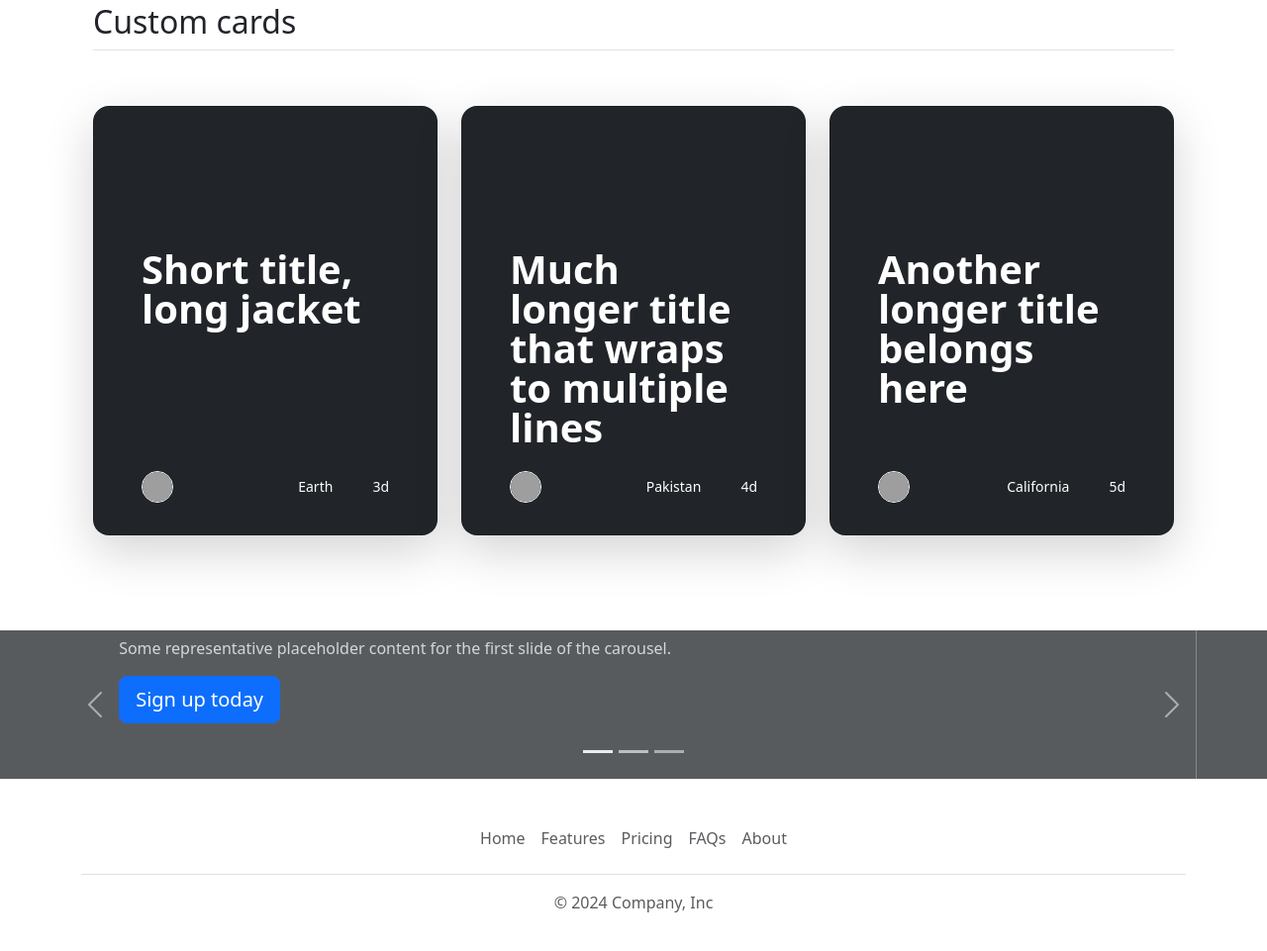
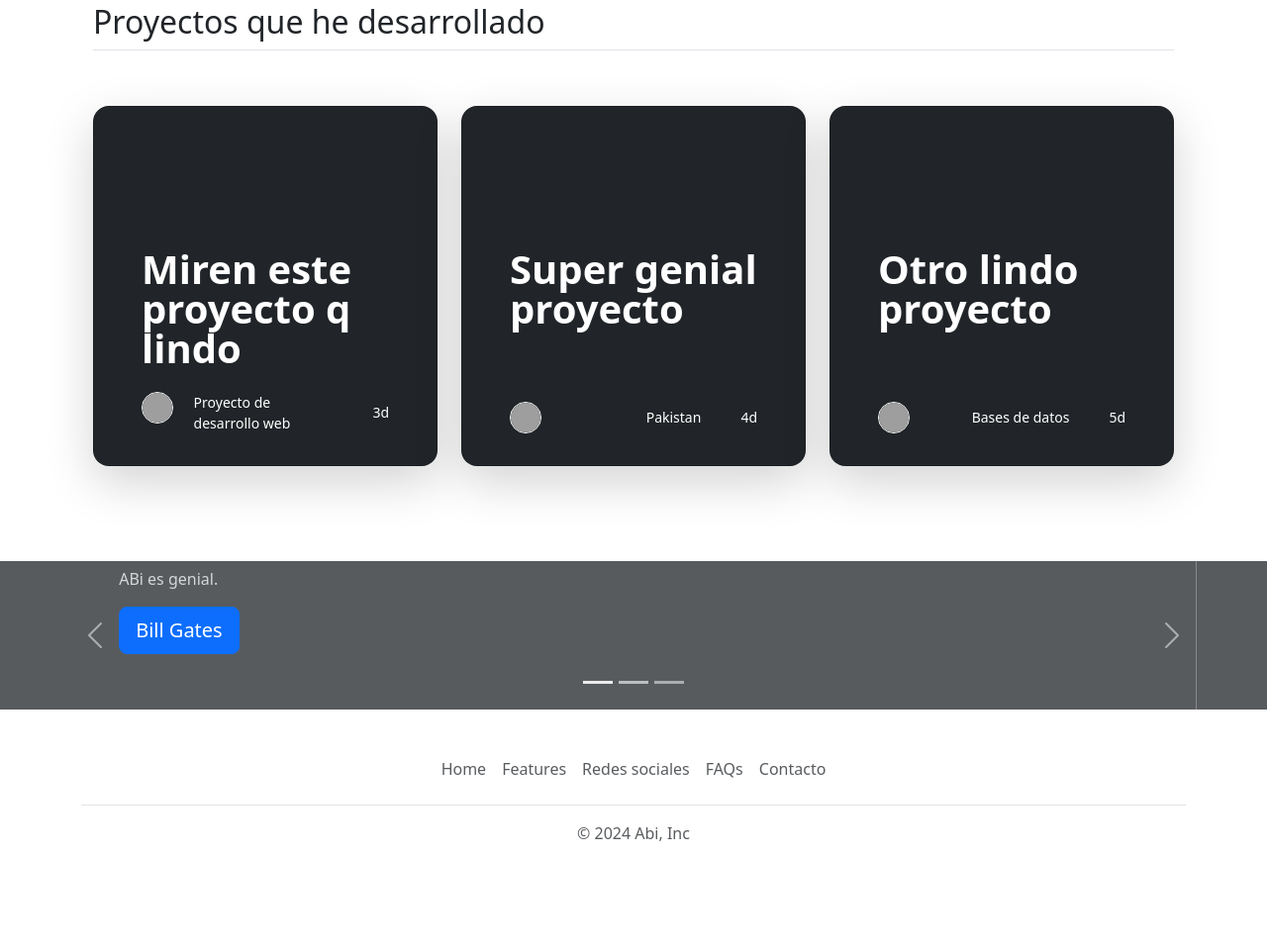
Before and after one commit to abigs1/portafolio, a plain HTML site: page index.html in a window 1280 px wide. Shown: the part 1071-2032 px from the top of the page at 99% size. After the commit the page ends 1981 px from the top, so only its background shows below. Drawn offline with nearby package versions, Linux system fonts and the light colour scheme; grey boxes are pictures that could not be loaded.

Commit message:
Add files via upload

```diff
--- a/index.html
+++ b/index.html
@@ -137,14 +137,14 @@
 
         <section id="proyectos">
             <div class="container px-4 py-5" id="custom-cards">
-                <h2 class="pb-2 border-bottom">Custom cards</h2>
+                <h2 class="pb-2 border-bottom">Proyectos que he desarrollado</h2>
 
                 <div class="row row-cols-1 row-cols-lg-3 align-items-stretch g-4 py-5">
                     <div class="col">
                         <div class="card card-cover h-100 overflow-hidden text-bg-dark rounded-4 shadow-lg"
                             style="background-image: url('unsplash-photo-1.jpg');">
                             <div class="d-flex flex-column h-100 p-5 pb-3 text-white text-shadow-1">
-                                <h3 class="pt-5 mt-5 mb-4 display-6 lh-1 fw-bold">Short title, long jacket</h3>
+                                <h3 class="pt-5 mt-5 mb-4 display-6 lh-1 fw-bold">Miren este proyecto q lindo</h3>
                                 <ul class="d-flex list-unstyled mt-auto">
                                     <li class="me-auto">
                                         <img src="https://github.com/twbs.png" alt="Bootstrap" width="32" height="32"
@@ -154,7 +154,7 @@
                                         <svg class="bi me-2" width="1em" height="1em">
                                             <use xlink:href="#geo-fill"></use>
                                         </svg>
-                                        <small>Earth</small>
+                                        <small>Proyecto de desarrollo web</small>
                                     </li>
                                     <li class="d-flex align-items-center">
                                         <svg class="bi me-2" width="1em" height="1em">
@@ -171,8 +171,7 @@
                         <div class="card card-cover h-100 overflow-hidden text-bg-dark rounded-4 shadow-lg"
                             style="background-image: url('unsplash-photo-2.jpg');">
                             <div class="d-flex flex-column h-100 p-5 pb-3 text-white text-shadow-1">
-                                <h3 class="pt-5 mt-5 mb-4 display-6 lh-1 fw-bold">Much longer title that wraps to
-                                    multiple lines</h3>
+                                <h3 class="pt-5 mt-5 mb-4 display-6 lh-1 fw-bold">Super genial proyecto</h3>
                                 <ul class="d-flex list-unstyled mt-auto">
                                     <li class="me-auto">
                                         <img src="https://github.com/twbs.png" alt="Bootstrap" width="32" height="32"
@@ -199,7 +198,7 @@
                         <div class="card card-cover h-100 overflow-hidden text-bg-dark rounded-4 shadow-lg"
                             style="background-image: url('unsplash-photo-3.jpg');">
                             <div class="d-flex flex-column h-100 p-5 pb-3 text-shadow-1">
-                                <h3 class="pt-5 mt-5 mb-4 display-6 lh-1 fw-bold">Another longer title belongs here</h3>
+                                <h3 class="pt-5 mt-5 mb-4 display-6 lh-1 fw-bold">Otro lindo proyecto</h3>
                                 <ul class="d-flex list-unstyled mt-auto">
                                     <li class="me-auto">
                                         <img src="https://github.com/twbs.png" alt="Bootstrap" width="32" height="32"
@@ -209,7 +208,7 @@
                                         <svg class="bi me-2" width="1em" height="1em">
                                             <use xlink:href="#geo-fill"></use>
                                         </svg>
-                                        <small>California</small>
+                                        <small>Bases de datos</small>
                                     </li>
                                     <li class="d-flex align-items-center">
                                         <svg class="bi me-2" width="1em" height="1em">
@@ -245,9 +244,8 @@
                         <div class="container">
                             <div class="carousel-caption text-start">
                                 <h1>Example headline.</h1>
-                                <p class="opacity-75">Some representative placeholder content for the first slide of the
-                                    carousel.</p>
-                                <p><a class="btn btn-lg btn-primary" href="#">Sign up today</a></p>
+                                <p class="opacity-75">ABi es genial.</p>
+                                <p><a class="btn btn-lg btn-primary" href="#">Bill Gates</a></p>
                             </div>
                         </div>
                     </div>
@@ -258,9 +256,9 @@
                         </svg>
                         <div class="container">
                             <div class="carousel-caption">
-                                <h1>Another example headline.</h1>
-                                <p>Some representative placeholder content for the second slide of the carousel.</p>
-                                <p><a class="btn btn-lg btn-primary" href="#">Learn more</a></p>
+                                <h1>Abi deberia trabajar en Google</h1>
+                                <p>Abi deberia trabajar en Google</p>
+                                <p><a class="btn btn-lg btn-primary" href="#">Creador de google</a></p>
                             </div>
                         </div>
                     </div>
@@ -272,8 +270,8 @@
                         <div class="container">
                             <div class="carousel-caption text-end">
                                 <h1>One more for good measure.</h1>
-                                <p>Some representative placeholder content for the third slide of this carousel.</p>
-                                <p><a class="btn btn-lg btn-primary" href="#">Browse gallery</a></p>
+                                <p>Abi me inspiró.</p>
+                                <p><a class="btn btn-lg btn-primary" href="#">Jesus</a></p>
                             </div>
                         </div>
                     </div>
@@ -300,15 +298,15 @@
 
                 <li class="nav-item"><a href="#" class="nav-link px-2 text-body-secondary">Features</a></li>
 
-                <li class="nav-item"><a href="#" class="nav-link px-2 text-body-secondary">Pricing</a></li>
+                <li class="nav-item"><a href="#" class="nav-link px-2 text-body-secondary">Redes sociales</a></li>
 
                 <li class="nav-item"><a href="#" class="nav-link px-2 text-body-secondary">FAQs</a></li>
 
-                <li class="nav-item"><a href="#" class="nav-link px-2 text-body-secondary">About</a></li>
+                <li class="nav-item"><a href="#" class="nav-link px-2 text-body-secondary">Contacto</a></li>
 
             </ul>
 
-            <p class="text-center text-body-secondary">© 2024 Company, Inc</p>
+            <p class="text-center text-body-secondary">© 2024 Abi, Inc</p>
 
         </div>
 
```
